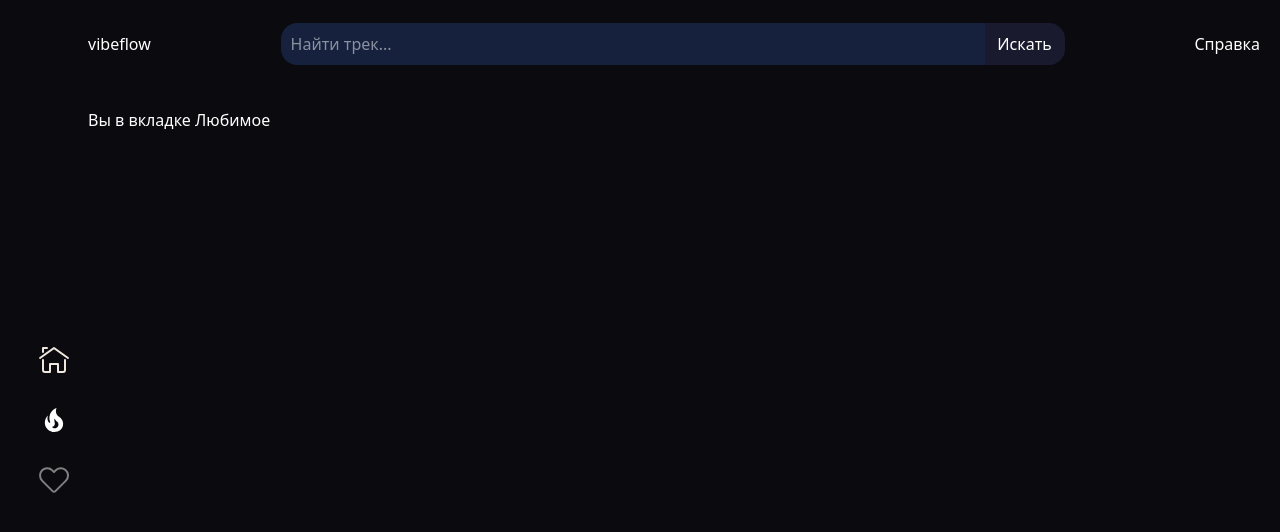
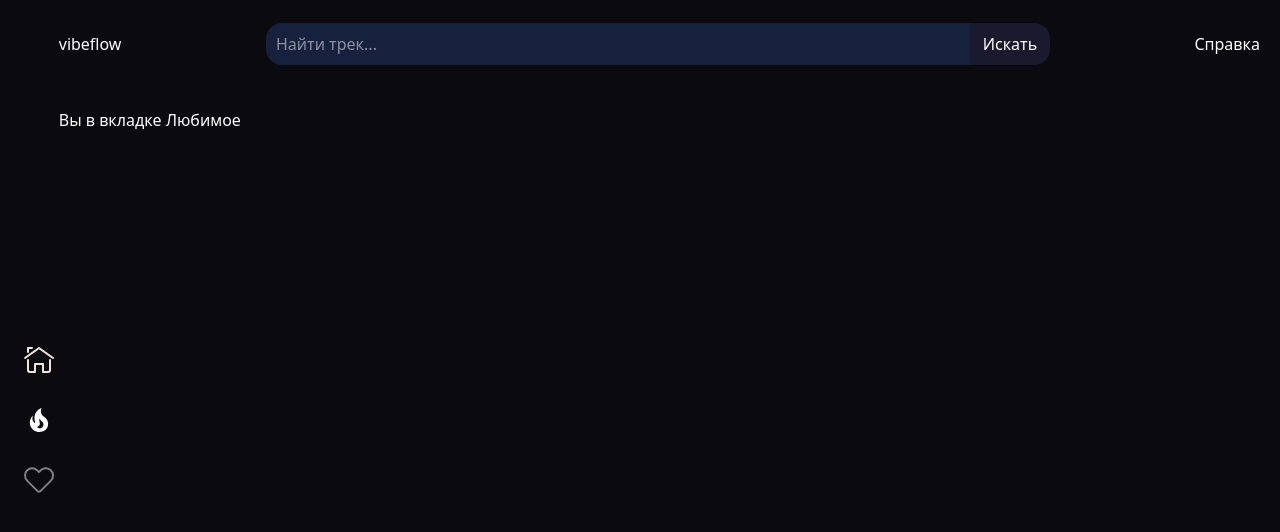
Before and after one commit to Grusha5869/vibeflow, a React (Vite) app: page /favorite in a window 1280 px wide. Shown: the top 532 px of the page. Built offline with nearby package versions, Linux system fonts and the light colour scheme.

Commit message:
The core logic of the mini player is ready

```diff
--- a/src/App.css
+++ b/src/App.css
@@ -11,9 +11,9 @@
   --text-muted: #6d6d6d;
 }
 * {
-    box-sizing: border-box;
+  box-sizing: border-box;
 }
 body {
-    background-color: var(--primary-bg);
-    padding: 20px;
+  background-color: var(--primary-bg);
+  padding: 20px 20px 0 20px;
 }
--- a/src/App.jsx
+++ b/src/App.jsx
@@ -7,16 +7,21 @@ import Main from './components/pages/Main'
 import Trends from './components/pages/Trends'
 import Favorite from './components/pages/Favorite'
 import ReferenceWindow from './components/Reference-window'
+import MiniPlayer from './components/Mini-player'
 import { useEffect, useState } from 'react'
 import { MiniPlayerContext } from './context/Mini-player-context'
+
 
 function App() {
   const [reference, setReference] = useState(false);
   const [openMiniPlayer, setOpenMiniPlayer] = useState(false);
+  const [specificTrack, setSpecificTrack] = useState(null);
 
   const contextValue = {
     openMiniPlayer,
     setOpenMiniPlayer,
+    specificTrack,
+    setSpecificTrack,
   };
 
   return (
@@ -30,7 +35,7 @@ function App() {
         <div className="flex">
           <Navigator />
 
-          <div className="w-full">
+          <div className="w-full relative">
 
             <Header
               reference={reference}
@@ -46,7 +51,7 @@ function App() {
             </Routes>
 
             {openMiniPlayer && (
-              <div className="w-full h-10 bg-amber-100"></div>
+              <MiniPlayer />
             )}
           </div>
 
--- a/src/components/Header.jsx
+++ b/src/components/Header.jsx
@@ -66,6 +66,8 @@ export default function Header({ reference, setReference }) {
                             tracks={tracks}
                             isLoading={isLoading}
                             isError={isError}
+                            setModalSearch={setModalSearch}
+                            modalSearch={modalSearch}
                         />
                     )}
                 </div>
--- /dev/null
+++ b/src/components/Mini-player.jsx
@@ -0,0 +1,12 @@
+import { useContext, useEffect } from "react"
+import { MiniPlayerContext } from "../context/Mini-player-context"
+export default function MiniPlayer() {
+    const {specificTrack} = useContext(MiniPlayerContext);
+
+    return (
+
+        <div className="w-[350px] h-25 bg-(--card-bg) fixed bottom-0 right-0 rounded-t-xl">
+            {specificTrack?.artist?.name || 'неизвестно'}
+        </div>
+    )
+}
--- a/src/components/ModalSearch.jsx
+++ b/src/components/ModalSearch.jsx
@@ -2,9 +2,9 @@ import { MiniPlayerContext } from "../context/Mini-player-context";
 import { useContext, useEffect, useState } from "react";
 import SearchTrack from "./SearchTrack"
 
-export default function ModalSearch({tracks, infoTracks, isLoading, isError}) {
+export default function ModalSearch({tracks, infoTracks, isLoading, isError, setModalSearch, modalSearch}) {
     const [point, setPoint] = useState('загрузка');
-    const {openMiniPlayer, setOpenMiniPlayer} = useContext(MiniPlayerContext);
+    const {setOpenMiniPlayer, specificTrack, setSpecificTrack} = useContext(MiniPlayerContext);
 
     useEffect(() => {
         if (isLoading || !infoTracks.result && infoTracks.isLoading) {
@@ -32,16 +32,27 @@ export default function ModalSearch({tracks, infoTracks, isLoading, isError}) {
 
     const tracksArr = infoTracks ? infoTracks.result : null;
 
+    function clickSearchTrack(elem) {
+        if (!elem) return;
+
+        setOpenMiniPlayer(true);
+        setSpecificTrack(elem);
+
+        if (modalSearch) {
+            setModalSearch(false)
+        }
+    }
+
     return (
         <div className="w-full top-12 p-2.5 absolute bg-(--card-bg) rounded-[7px]">
-            <ul>
+            <ul className='cursor-pointer'>
                 {tracksArr ?
                     tracksArr.map(elem =>
                         <SearchTrack
                             key={elem.identif}
                             identif={elem.identif}
                             elem={elem}
-                            onClick={() => setOpenMiniPlayer(true)}
+                            onClick={() => clickSearchTrack(elem)}
                         />
                     ) : (
                        <div className="w-full top-12 p-2.5 absolute bg-(--card-bg) rounded-[7px]">
--- a/src/components/Navigator.jsx
+++ b/src/components/Navigator.jsx
@@ -6,7 +6,7 @@ import iconFavorite from '../assets/navigator-icons/favorite.svg'
 export default function Navigator() {
 
     return (
-        <nav className="w-18 h-screen text-(--text-primary) flex flex-col gap-y-7 items-center justify-center">
+        <nav className="w-10 h-screen text-(--text-primary) flex flex-col gap-y-7 items-center justify-center">
 
             <NavLink to='/'>
                 {({ isActive }) => {
```
